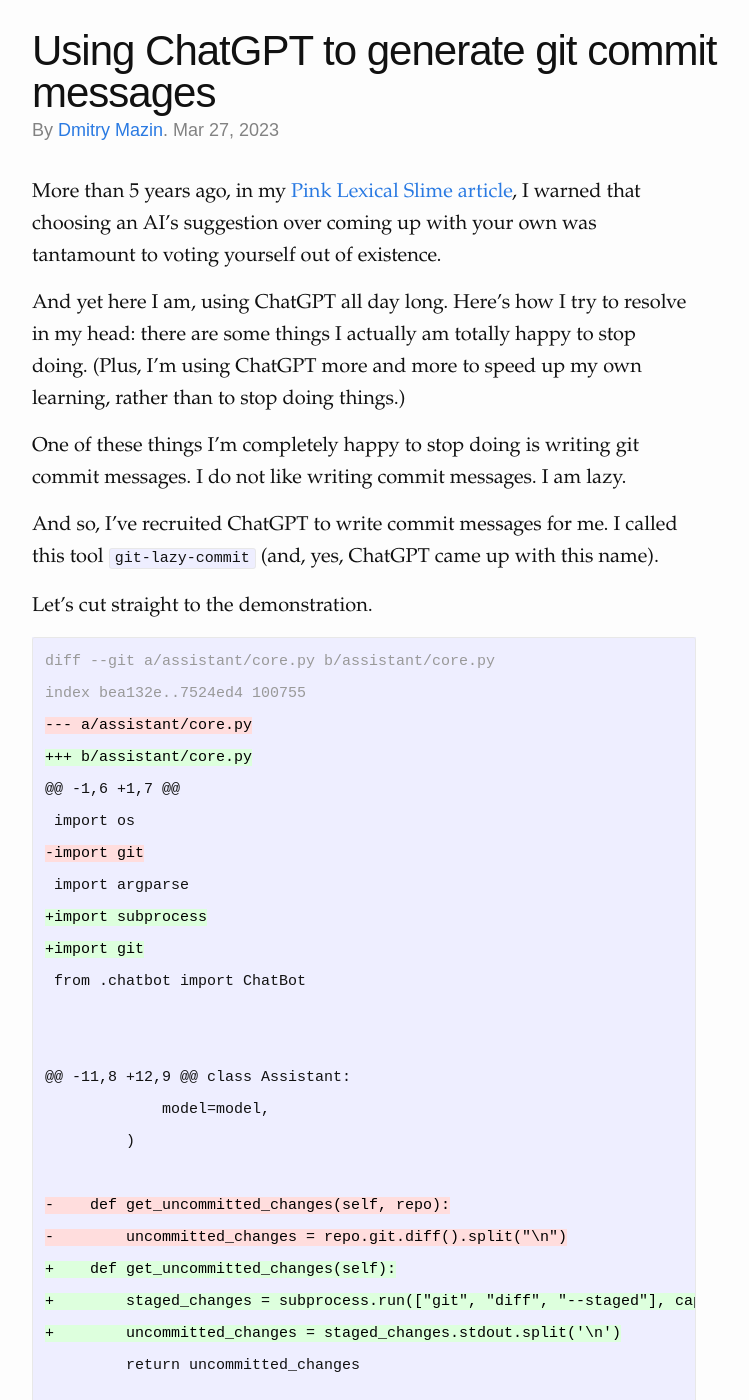
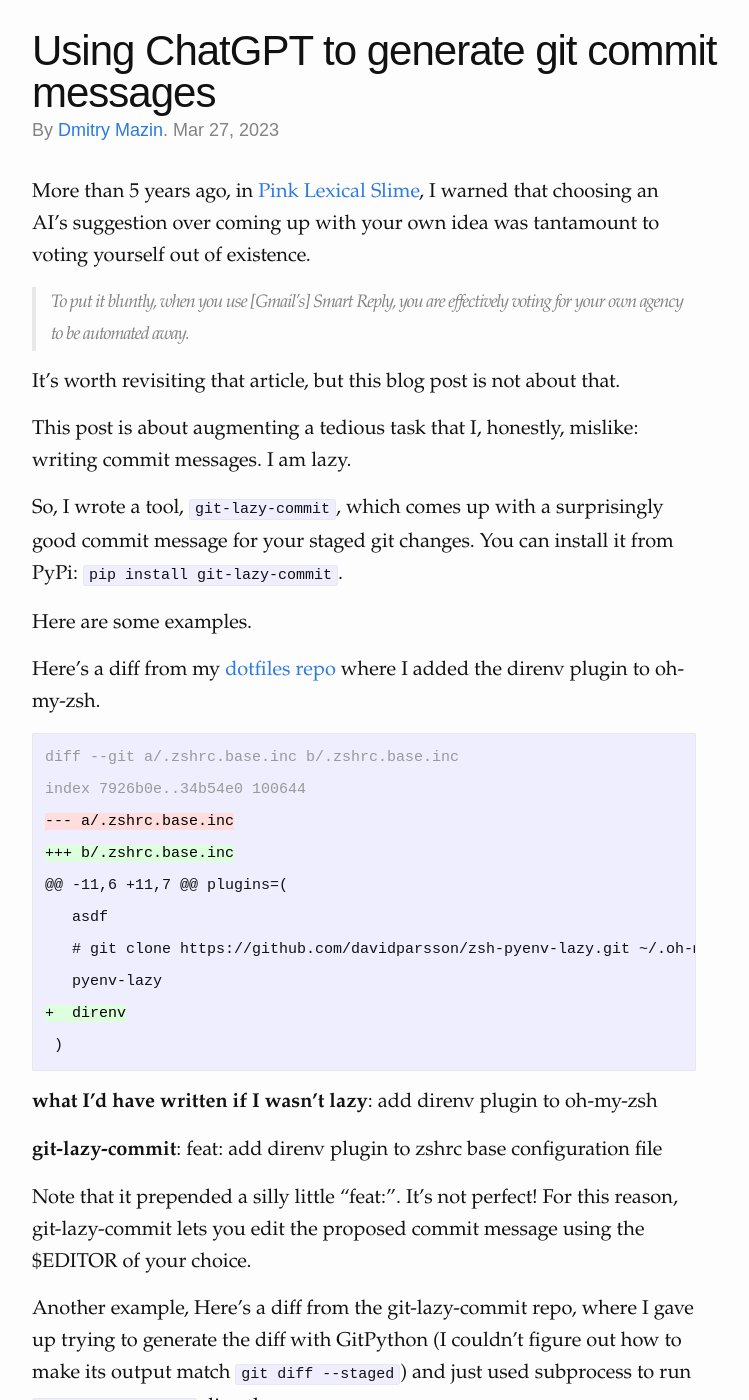
Before and after one commit to dmazin/dmazin.github.io, a Jekyll site: the page built from _posts/2023-03-27-git-lazy-commit.md, in a window 1280 px wide and 1400 px high. Shown: the whole window, without its empty margins (238-987 px from the left). Built offline with Jekyll 4.4.1, drawn with Linux system fonts in a browser that asks for light colours; some of the changed text lies outside the part shown.

Commit message:
update article

````diff
--- a/_posts/2023-03-27-git-lazy-commit.md
+++ b/_posts/2023-03-27-git-lazy-commit.md
@@ -5,16 +5,40 @@
 date: 2023-03-27
 tags: ai, featured
 ---
-More than 5 years ago, in my [Pink Lexical Slime article](/2017/12/12/pink-lexical-slime.html), I warned that choosing an AI’s suggestion over coming up with your own was tantamount to voting yourself out of existence.
+More than 5 years ago, in [Pink Lexical Slime](/2017/12/12/pink-lexical-slime.html), I warned that choosing an AI’s suggestion over coming up with your own idea was tantamount to voting yourself out of existence.
 
-And yet here I am, using ChatGPT all day long. Here’s how I try to resolve in my head: there are some things I actually am totally happy to stop doing. (Plus, I'm using ChatGPT more and more to speed up my own learning, rather than to stop doing things.)
+> To put it bluntly, when you use [Gmail's] Smart Reply, you are effectively voting for your own agency to be automated away.
 
-One of these things I'm completely happy to stop doing is writing git commit messages. I do not like writing commit messages. I am lazy.
+It's worth revisiting that article, but this blog post is not about that.
 
-And so, I’ve recruited ChatGPT to write commit messages for me. I called this tool `git-lazy-commit` (and, yes, ChatGPT came up with this name).
+This post is about augmenting a tedious task that I, honestly, mislike: writing commit messages. I am lazy.
 
-Let’s cut straight to the demonstration.
+So, I wrote a tool, `git-lazy-commit`, which comes up with a surprisingly good commit message for your staged git changes.
+You can install it from PyPi: `pip install git-lazy-commit`.
 
+Here are some examples.
+
+Here's a diff from my [dotfiles repo](https://github.com/dmazin/dotfiles) where I added the direnv plugin to oh-my-zsh.
+```diff
+diff --git a/.zshrc.base.inc b/.zshrc.base.inc
+index 7926b0e..34b54e0 100644
+--- a/.zshrc.base.inc
++++ b/.zshrc.base.inc
+@@ -11,6 +11,7 @@ plugins=(
+   asdf
+   # git clone https://github.com/davidparsson/zsh-pyenv-lazy.git ~/.oh-my-zsh/custom/plugins/pyenv-lazy
+   pyenv-lazy
++  direnv
+ )
+```
+
+**what I'd have written if I wasn't lazy**: add direnv plugin to oh-my-zsh
+
+**git-lazy-commit**: feat: add direnv plugin to zshrc base configuration file
+
+Note that it prepended a silly little "feat:". It's not perfect! For this reason, git-lazy-commit lets you edit the proposed commit message using the $EDITOR of your choice.
+
+Another example, Here's a diff from the git-lazy-commit repo, where I gave up trying to generate the diff with GitPython (I couldn't figure out how to make its output match `git diff --staged`) and just used subprocess to run `git diff --staged` directly.
 ```diff
 diff --git a/assistant/core.py b/assistant/core.py
 index bea132e..7524ed4 100755
@@ -53,33 +77,49 @@
 
 **what I'd have written if I wasn't lazy**: Use subprocess to call `git diff --staged` instead of trying to get gitpython to print what I want
 
-**gpt-3.5-turbo output**: Refactored uncommitted changes retrieval to use subprocess instead of git module
+**git-lazy-commit**: Refactored uncommitted changes retrieval to use subprocess instead of git module
 
-**gpt-4 output**: Replaced gitpython with subprocess for getting staged changes and updated Assistant class methods accordingly
-
+Here, I wanted update the interactivity of git-lazy-commit to allow a user to enter "y" instead of "yes" (etc). I also bumped the version.
 ```diff
 diff --git a/assistant/core.py b/assistant/core.py
-index 7524ed4..d5a7a28 100755
+index 2c59fd1..d1c2fee 100755
 --- a/assistant/core.py
 +++ b/assistant/core.py
-@@ -14,7 +14,7 @@ class Assistant:
+@@ -39,11 +39,11 @@ class Assistant:
+             input("Do you approve this commit message? ((y)es/(n)o/(e)ditor): ").strip().lower()
+         )
 
-     def get_uncommitted_changes(self):
-         staged_changes = subprocess.run(["git", "diff", "--staged"], capture_output=True, text=True)
--        uncommitted_changes = staged_changes.stdout.split('\n')
-+        uncommitted_changes = staged_changes.stdout.strip().split('\n')
-         return uncommitted_changes
+-        if user_input in ["yes", "y"]:
++        if user_input == "yes":
+             return True, commit_msg
+-        elif user_input in ["no", "n"]:
++        elif user_input == "no":
+             return False, commit_msg
+-        elif user_input in ["editor", "e"]:
++        elif user_input == "e":
+             return self.edit_commit_message(commit_msg)
+         else:
+             print("Invalid input. Please enter 'yes (or y)', 'no (or n)', or 'editor (or e)'.")
+diff --git a/setup.py b/setup.py
+index fccccad..50e03a7 100644
+--- a/setup.py
++++ b/setup.py
+@@ -2,7 +2,7 @@ from setuptools import setup, find_packages
 
-     def generate_commit_message(self, changes_summary):
+ setup(
+     name="git-lazy-commit",
+-    version="0.10",
++    version="0.9",
+     packages=find_packages(),
+     entry_points={"console_scripts": ["git-lazy-commit = assistant:main"]},
+     install_requires=["openai", "GitPython"],
 ```
 
-**what I'd have written if I wasn't lazy**: Strip trailing whitespace because it breaks a test otherwise
+**what I'd have written if I wasn't lazy**: allow user to enter "y" instead of "yes" (etc); bump version
 
-**gpt-3.5-turbo output**: Fix parsing of staged changes output to remove empty line.
+**git-lazy-commit**: Update version number in setup.py and add support for 'y' and 'n' input in Assistant class.
 
-**gpt-4 output**: Improved parsing of uncommitted changes output
-
-## Installation
+## Documentation
 Full documentation is available in the [README](https://github.com/dmazin/git-lazy-commit/blob/main/README.md).
 
 You can get it from PyPi: `pip install git-lazy-commit`. You’ll need an [OpenAPI API key](https://platform.openai.com/account/api-keys).
@@ -89,9 +129,7 @@
 ## Caveats
 It works surprisingly well. Sometimes, I have to ask it a couple times before it describes my changes well. Of course, I doubt this will work super well for giant diffs. Interestingly, I am finding myself committing more often so that it’s easier for `git-lazy-commit` to generate its changes. This is a positive change: I think breaking work into multiple commits makes tracking your work easier. We just don’t do it because writing commit messages is a bit of a pain!
 
-One thing you may notice between my commit messages and ChatGPT’s is that I explain the why while ChatGPT doesn’t. This is important. I think the output is great for quick, lazy commits in personal projects, but for collaborative projects you should add the *why* as well.
+One thing you may notice between my commit messages and ChatGPT’s is that I explain the why while ChatGPT doesn’t. This is important. I think the output is great for quick, lazy commits in personal projects, but for collaborative projects you should add the *why* as well. This is why `git-lazy-commit` augments, rather than replaces you: use it come up with an initial message, and then add the why. (This is honestly something we aren't great at in general. Our comments, commit messages, and PR descriptions need a lot more "why".)
 
 ## How it works
-`git-lazy-commit` uses ChatGPT’s API, which I’m using via a module written by [Simon Willison](https://til.simonwillison.net/gpt3/chatgpt-api). Everything about my assistant is plumbing, except for the system message. This is the core prompt for the assistant. For example, it’s used to establish the personality and identity of the assistant. Right now, the system message is: “Please generate a commit message given the output of `git diff`. Please respond with a commit message without any additional text.”
-
-Anyway, give it a spin, and feel free to report any issues and make suggestions in the repo. I am especially interested to see other people’s examples, and will add them to this blog post and the repo if you send me any really good ones. Thanks for reading!
+`git-lazy-commit` uses ChatGPT’s API, which I’m using via a module written by [Simon Willison](https://til.simonwillison.net/gpt3/chatgpt-api). Everything about my assistant is plumbing, except for the [system message](https://platform.openai.com/docs/guides/chat/instructing-chat-models). This is the core prompt for the assistant. For example, it’s used to establish the personality and identity of the assistant. Right now, the system message is: “Please generate a commit message given the output of `git diff`. Please respond with a commit message without any additional text.” The first message we send to ChatGPT is the diff. If a user is unhappy with the output, we say to ChatGPT, "Please come up with another commit message for the diff I sent earlier".
````
